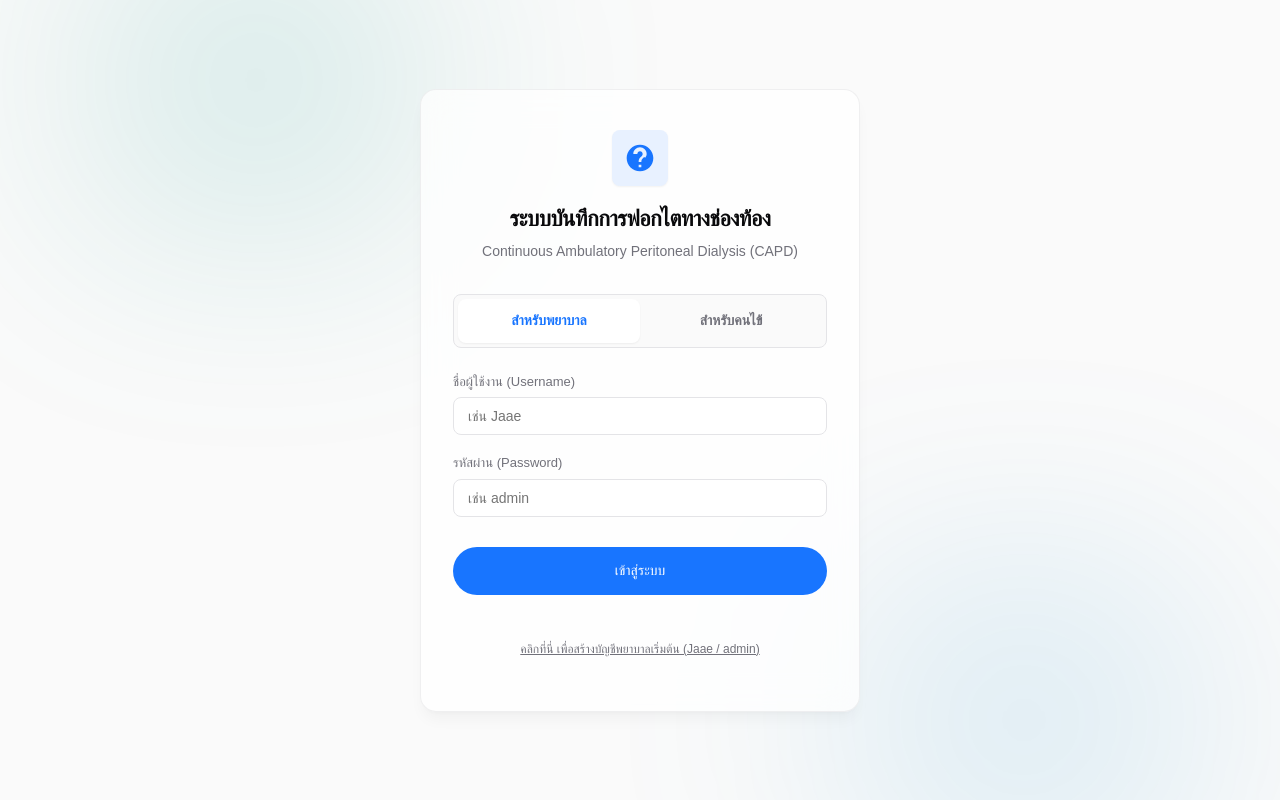
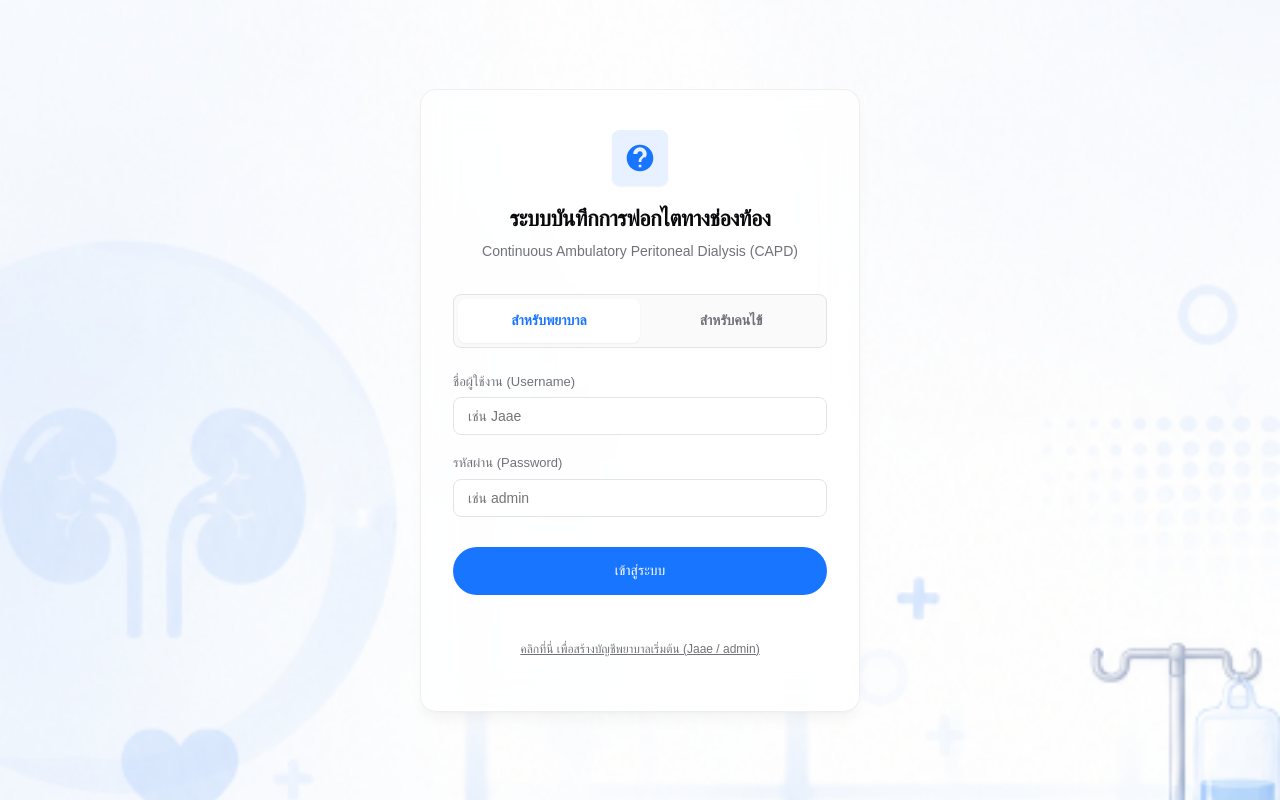
Before and after one commit to iamc9ju/NephroLog, a Next.js app: page /login in a window 1280 px wide. Built offline with nearby package versions, Linux system fonts and the light colour scheme; no server answers; the database is empty; a web font is replaced by a local one.

Commit message:
feat: add beautiful dialysis background to login wrapper and global watermark background to app

```diff
--- a/src/app/globals.css
+++ b/src/app/globals.css
@@ -76,12 +76,23 @@
 
 body {
   background-color: var(--background);
+  background-image: linear-gradient(rgba(250, 250, 250, 0.94), rgba(250, 250, 250, 0.94)), url('/bg-dialysis.png');
+  background-size: cover;
+  background-attachment: fixed;
+  background-position: center;
+  background-repeat: no-repeat;
   color: var(--text-primary);
   font-family: var(--font-family);
   font-size: 15px;
   line-height: 1.5;
   -webkit-font-smoothing: antialiased;
   -moz-osx-font-smoothing: grayscale;
+}
+
+@media (prefers-color-scheme: dark) {
+  body {
+    background-image: linear-gradient(rgba(9, 9, 11, 0.96), rgba(9, 9, 11, 0.96)), url('/bg-dialysis.png') !important;
+  }
 }
 
 /* Scrollbar Styling */
--- a/src/app/login/login.module.css
+++ b/src/app/login/login.module.css
@@ -6,18 +6,15 @@
   justify-content: center;
   position: relative;
   overflow: hidden;
-  background-color: var(--background);
+  background-image: url('/bg-dialysis.png');
+  background-size: cover;
+  background-position: center;
+  background-repeat: no-repeat;
   padding: 24px;
 }
 
 .backgroundGlows {
-  position: absolute;
-  top: 0;
-  left: 0;
-  right: 0;
-  bottom: 0;
-  z-index: 1;
-  pointer-events: none;
+  display: none;
 }
 
 .glow1 {
```
Also changed, not shown: public/bg-dialysis.png (added).
